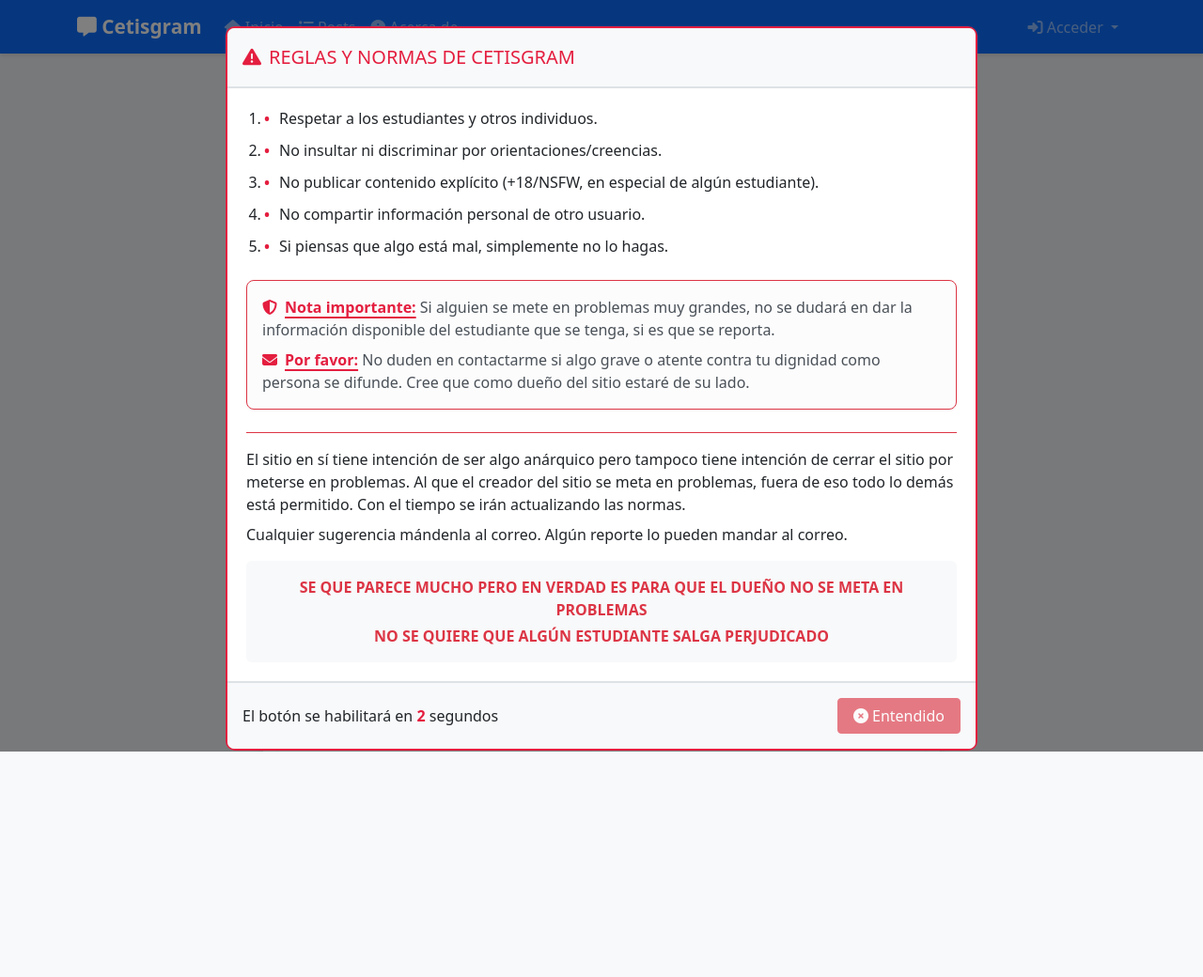
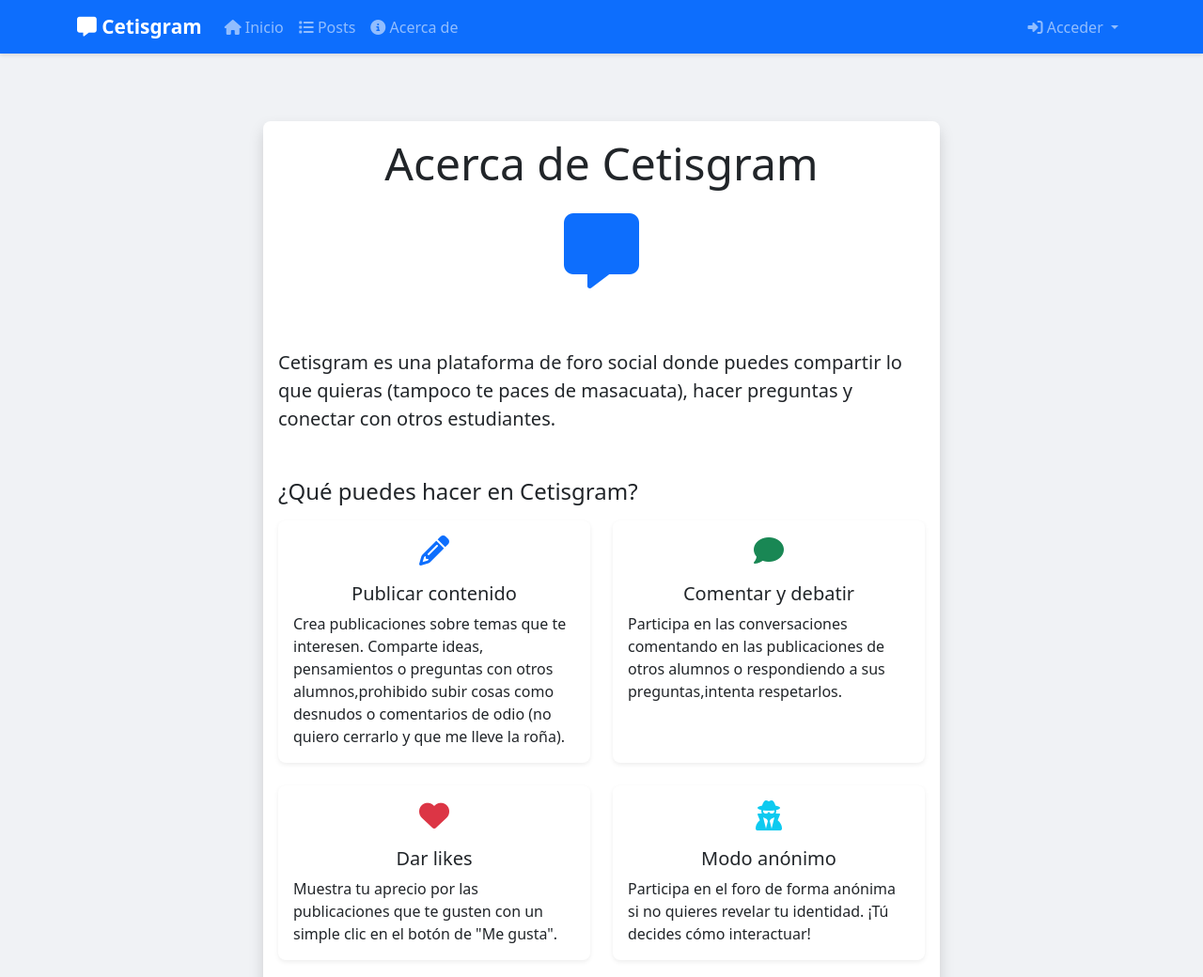
Before and after one commit to MaizeTheGods/cetisgram, a Node server app: page /about in a window 1280 px wide. Shown: the top 1040 px of the page at 94% size. Before the commit the page ends 800 px from the top, so only its background shows below. Run offline with Node 20, Linux system fonts and the light colour scheme; some libraries are stand-ins or nearby versions.

Commit message:
feat: remove rules modal and related code

```diff
--- a/views/partials/footer.ejs
+++ b/views/partials/footer.ejs
@@ -40,36 +40,6 @@
     <!-- Scripts personalizados -->
     <script src="/js/main.js"></script>
 
-    <!-- Script para el modal de reglas -->
-    <script>
-        document.addEventListener('DOMContentLoaded', function() {
-            // Comprobar si el usuario ya ha visto el modal en esta sesión
-            if (!sessionStorage.getItem('rulesShown')) {
-                // Mostrar el modal
-                const rulesModal = new bootstrap.Modal(document.getElementById('rulesModal'));
-                rulesModal.show();
 
-                // Configurar el temporizador
-                let secondsLeft = 8;
-                const countdownElement = document.getElementById('countdown');
-                const closeButton = document.getElementById('closeRulesBtn');
-                const countdownText = document.getElementById('countdown-text');
-
-                const timer = setInterval(function() {
-                    secondsLeft--;
-                    countdownElement.textContent = secondsLeft;
-
-                    if (secondsLeft <= 0) {
-                        clearInterval(timer);
-                        closeButton.removeAttribute('disabled');
-                        countdownText.innerHTML = '<i class="fas fa-check-circle text-success"></i> Ya puedes cerrar este mensaje';
-                    }
-                }, 1000);
-
-                // Marcar que el usuario ha visto el modal en esta sesión
-                sessionStorage.setItem('rulesShown', 'true');
-            }
-        });
-    </script>
 </body>
 </html>
--- a/views/partials/header.ejs
+++ b/views/partials/header.ejs
@@ -134,49 +134,3 @@
 
     <!-- Contenido principal -->
     <main class="container py-4">
-
-    <!-- Modal de Reglas y Normas -->
-    <div class="modal fade" id="rulesModal" data-bs-backdrop="static" data-bs-keyboard="false" tabindex="-1" aria-labelledby="rulesModalLabel" aria-hidden="true">
-        <div class="modal-dialog modal-dialog-centered modal-lg">
-            <div class="modal-content">
-                <div class="modal-header">
-                    <h5 class="modal-title"><i class="fas fa-exclamation-triangle me-2"></i>REGLAS Y NORMAS DE CETISGRAM</h5>
-                </div>
-                <div class="modal-body">
-                    <div class="rules-container">
-                        <ol class="rules-list">
-                            <li>Respetar a los estudiantes y otros individuos.</li>
-                            <li>No insultar ni discriminar por orientaciones/creencias.</li>
-                            <li>No publicar contenido explícito (+18/NSFW, en especial de algún estudiante).</li>
-                            <li>No compartir información personal de otro usuario.</li>
-                            <li>Si piensas que algo está mal, simplemente no lo hagas.</li>
-                        </ol>
-
-                        <div class="alert alert-light border border-danger mt-4">
-                            <p class="mb-2"><strong class="text-underline"><i class="fas fa-shield-alt me-2"></i>Nota importante:</strong> Si alguien se mete en problemas muy grandes, no se dudará en dar la información disponible del estudiante que se tenga, si es que se reporta.</p>
-                            <p class="mb-0"><strong class="text-underline"><i class="fas fa-envelope me-2"></i>Por favor:</strong> No duden en contactarme si algo grave o atente contra tu dignidad como persona se difunde. Cree que como dueño del sitio estaré de su lado.</p>
-                        </div>
-
-                        <div class="border-top border-danger mt-4 pt-3">
-                            <p class="mb-2">El sitio en sí tiene intención de ser algo anárquico pero tampoco tiene intención de cerrar el sitio por meterse en problemas. Al que el creador del sitio se meta en problemas, fuera de eso todo lo demás está permitido. Con el tiempo se irán actualizando las normas.</p>
-                            <p class="mb-3">Cualquier sugerencia mándenla al correo. Algún reporte lo pueden mandar al correo.</p>
-                            <div class="bg-light p-3 rounded text-center">
-                                <p class="mb-1 fw-bold text-danger">SE QUE PARECE MUCHO PERO EN VERDAD ES PARA QUE EL DUEÑO NO SE META EN PROBLEMAS</p>
-                                <p class="mb-0 fw-bold text-danger">NO SE QUIERE QUE ALGÚN ESTUDIANTE SALGA PERJUDICADO</p>
-                            </div>
-                        </div>
-                    </div>
-                </div>
-                <div class="modal-footer">
-                    <div class="w-100 d-flex justify-content-between align-items-center">
-                        <div>
-                            <span id="countdown-text">El botón se habilitará en <span id="countdown">8</span> segundos</span>
-                        </div>
-                        <button type="button" id="closeRulesBtn" class="btn btn-danger" data-bs-dismiss="modal" disabled>
-                            <i class="fas fa-times-circle"></i> Entendido
-                        </button>
-                    </div>
-                </div>
-            </div>
-        </div>
-    </div>
```
